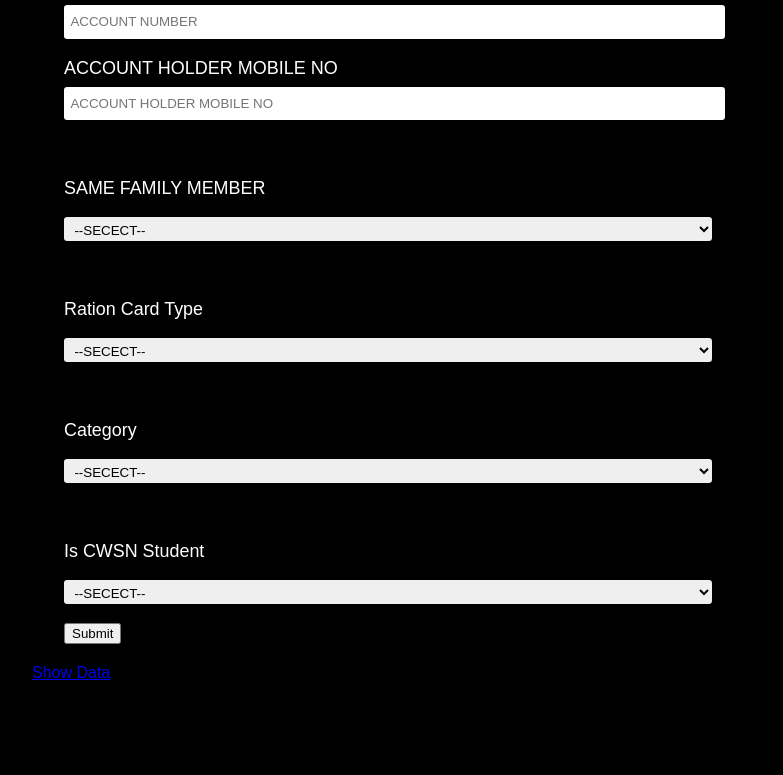
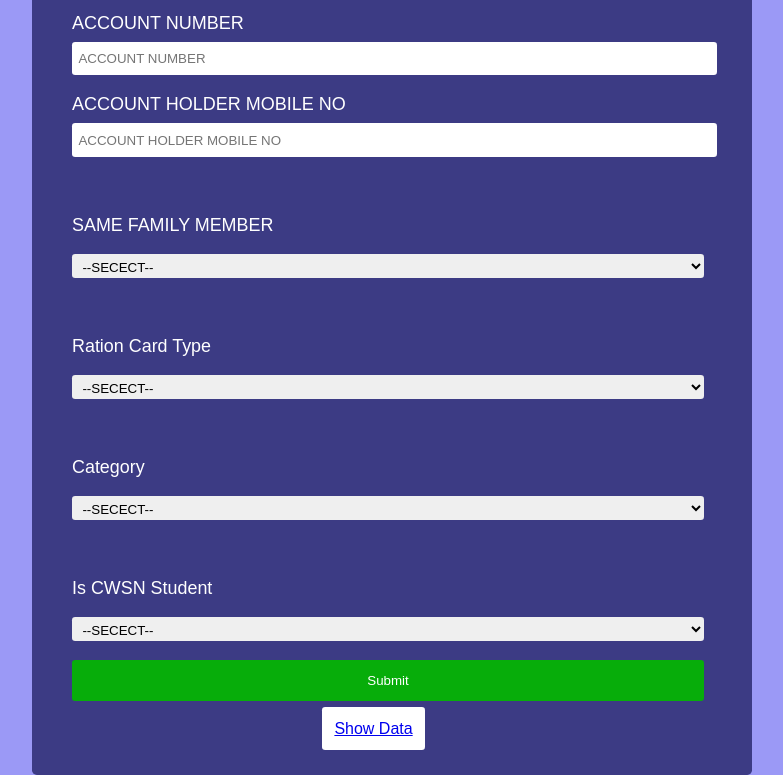
Before and after one commit to deeptimaan/test, a plain HTML site: page index.html in a window 1280 px wide. Shown: the part 1811-2586 px from the top of the page, without its empty margins (248-1031 px from the left). Before the commit the page ends 2493 px from the top, so only its background shows below. Drawn offline with nearby package versions, Linux system fonts and the light colour scheme.

Commit message:
Update index.html

```diff
--- a/index.html
+++ b/index.html
@@ -272,8 +272,8 @@ return;
            <div class='form-input'>
                <input type="submit" id='myBtn' class="submitBtn" value="Submit"/>
            </div>
-           <div id="show_data">
-           <a href="https://docs.google.com/spreadsheets/d/1XhM2N7ICHBHG2AupwK8FJJnK8LDsBA0BKc_Ss3Wzq28/edit?usp=sharing" target="_blank">Show Data</a></div>
+           <span id="show_data">
+           <a href="https://docs.google.com/spreadsheets/d/1XhM2N7ICHBHG2AupwK8FJJnK8LDsBA0BKc_Ss3Wzq28/edit?usp=sharing" target="_blank">Show Data</a></span>
 </form>
 </div>
 <div id="loader"></div>
@@ -302,10 +302,10 @@ $(function() {
 <style>
   html{
     font-size: 16px;
-    }
+}
 
 body{
-    background-color: rgba(0, 0, 0, 1);
+    background-color: rgba(98, 95, 241, 0.635);
     margin: 0;
     font-family: sans-serif;
     color: white;
@@ -342,8 +342,8 @@ h1{
   font-style: italic;
   text-shadow: 1px 1px 1px rgba(0, 0, 0, 0.5)
 }
-#frmSubmit{
-   background: rgba(0, 0, 134, 0.83);
+#survey-form{
+   background: rgba(21, 20, 85, 0.7);
    padding: 2.3rem 0.5rem;
    border-radius: 0.3rem;
 }
@@ -386,7 +386,7 @@ textarea{
  padding: 0.5rem 0 0 0.5rem;
 }
 
-#btnSubmit{
+#myBtn{
  width: 100%;
  padding: 0.8rem;
  background: rgb(7, 173, 10);
@@ -395,5 +395,14 @@ textarea{
  cursor: pointer;
  border: none;
 }
+#show_data{
+    background-color: white;
+     width: 100%;
+ padding: 0.8rem;
+ color: white;
+ border-radius: 0.2rem;
+ cursor: pointer;
+ border: none;
+ margin-left: 40%;
+}
 </style>
-</html>
```
